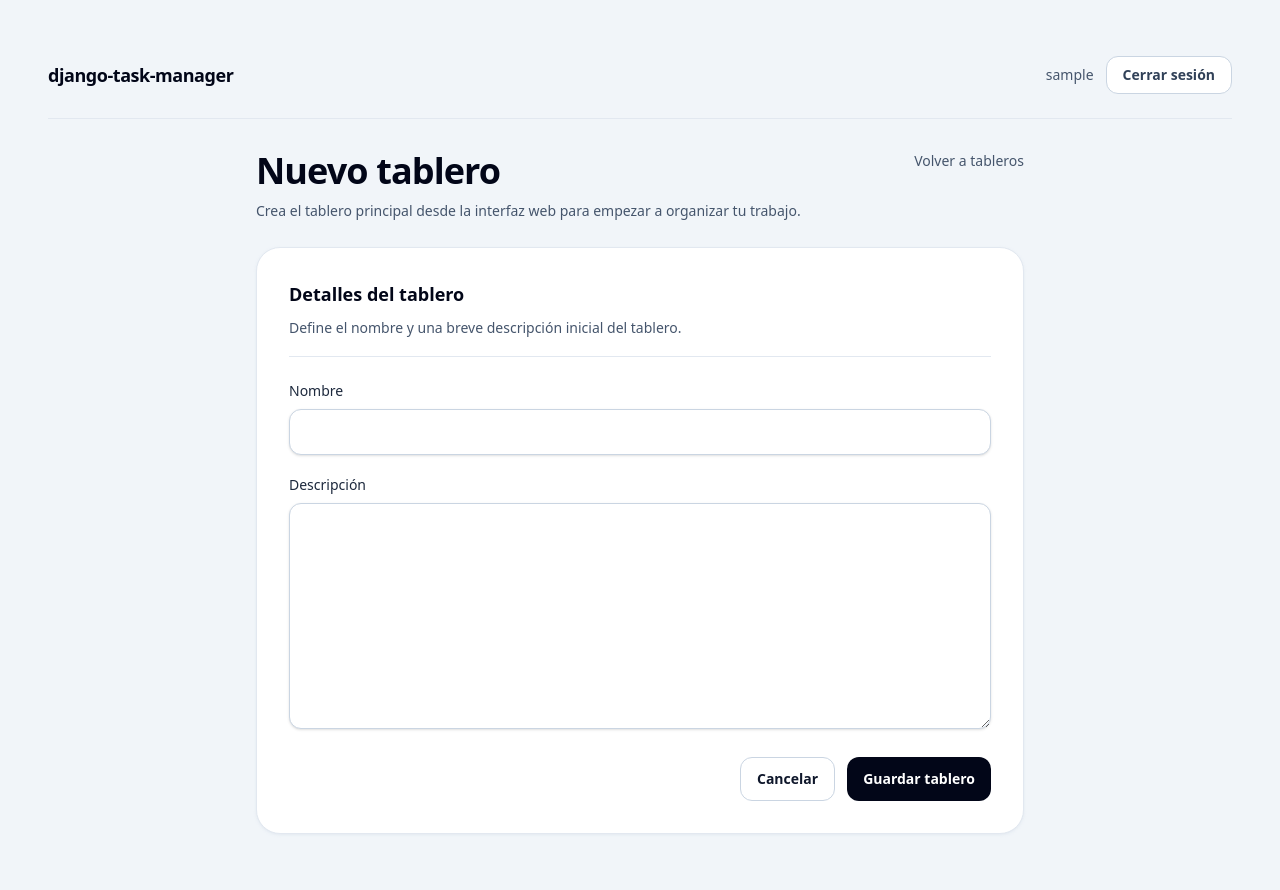
After one commit to fjbravo75/django-task-manager, a Django app: page /boards/create/ in a window 1280 px wide. The commit adds this page. Run offline with Django 5.2, Linux system fonts and the light colour scheme; the visitor is signed in with stand-in values (Sample User, id 1); style sheets or scripts are compiled from the project's sources.

Commit message:
Add visible board creation flow

```diff
--- a/tasks/forms.py
+++ b/tasks/forms.py
@@ -2,7 +2,7 @@ from django import forms
 from django.contrib.auth.forms import UserCreationForm
 from django.contrib.auth.models import User
 
-from tasks.models import Task
+from tasks.models import Board, Task
 
 
 class RegisterForm(UserCreationForm):
@@ -15,6 +15,16 @@ class RegisterForm(UserCreationForm):
         self.fields["username"].label = "Usuario"
         self.fields["password1"].label = "Contraseña"
         self.fields["password2"].label = "Confirmar contraseña"
+
+
+class BoardForm(forms.ModelForm):
+    class Meta:
+        model = Board
+        fields = ["name", "description"]
+        labels = {
+            "name": "Nombre",
+            "description": "Descripción",
+        }
 
 
 class TaskForm(forms.ModelForm):
--- /dev/null
+++ b/tasks/templates/tasks/board_form.html
@@ -0,0 +1,50 @@
+{% extends 'tasks/base.html' %}
+
+{% block title %}{{ page_title }}{% endblock %}
+
+{% block content %}
+    <section class="mx-auto max-w-3xl space-y-6">
+        <header class="flex flex-col gap-4 sm:flex-row sm:items-start sm:justify-between">
+            <div class="min-w-0 space-y-2">
+                <h1 class="text-3xl font-semibold tracking-tight text-slate-950 sm:text-4xl">{{ screen_title }}</h1>
+                <p class="max-w-2xl text-sm leading-6 text-slate-600">{{ screen_subtitle }}</p>
+            </div>
+
+            <a class="text-sm font-medium text-slate-600 transition hover:text-slate-950" href="{% url 'board_list' %}">Volver a tableros</a>
+        </header>
+
+        <section class="rounded-3xl border border-slate-200 bg-white p-6 shadow-sm shadow-slate-200/80 sm:p-8">
+            <div class="mb-6 border-b border-slate-200 pb-4">
+                <h2 class="text-lg font-semibold text-slate-950">{{ panel_title }}</h2>
+                <p class="mt-2 text-sm leading-6 text-slate-600">{{ panel_subtitle }}</p>
+            </div>
+
+            <form method="post" class="grid gap-5" novalidate>
+                {% csrf_token %}
+
+                {% if form.non_field_errors %}
+                    <div class="rounded-2xl border border-rose-200 bg-rose-50 px-4 py-3 text-sm text-rose-700">
+                        {{ form.non_field_errors }}
+                    </div>
+                {% endif %}
+
+                <div class="grid gap-2">
+                    <label for="{{ form.name.id_for_label }}">{{ form.name.label }}</label>
+                    {{ form.name }}
+                    {{ form.name.errors }}
+                </div>
+
+                <div class="grid gap-2">
+                    <label for="{{ form.description.id_for_label }}">{{ form.description.label }}</label>
+                    {{ form.description }}
+                    {{ form.description.errors }}
+                </div>
+
+                <div class="flex flex-wrap items-center justify-end gap-3 pt-2">
+                    <a class="inline-flex min-h-11 items-center justify-center rounded-xl border border-slate-300 bg-white px-4 py-2.5 text-sm font-semibold text-slate-900 transition hover:bg-slate-100" href="{% url 'board_list' %}">Cancelar</a>
+                    <button class="inline-flex min-h-11 items-center justify-center rounded-xl bg-slate-950 px-4 py-2.5 text-sm font-semibold text-white transition hover:bg-slate-800" type="submit">{{ submit_label }}</button>
+                </div>
+            </form>
+        </section>
+    </section>
+{% endblock %}
--- a/tasks/urls.py
+++ b/tasks/urls.py
@@ -1,9 +1,10 @@
 from django.urls import path
 
-from tasks.views import board_detail, board_list, task_create, task_delete, task_detail, task_list, task_update
+from tasks.views import board_create, board_detail, board_list, task_create, task_delete, task_detail, task_list, task_update
 
 urlpatterns = [
     path("", board_list, name="board_list"),
+    path("boards/create/", board_create, name="board_create"),
     path("boards/<int:pk>/", board_detail, name="board_detail"),
     path("boards/<int:board_pk>/tasks/create/", task_create, name="board_task_create"),
     path("tasks/", task_list, name="task_list"),
--- a/tasks/views.py
+++ b/tasks/views.py
@@ -4,7 +4,7 @@ from django.core.paginator import Paginator
 from django.db.models import Prefetch
 from django.shortcuts import get_object_or_404, redirect, render
 
-from tasks.forms import RegisterForm, TaskForm
+from tasks.forms import BoardForm, RegisterForm, TaskForm
 from tasks.models import Board, Task, TaskList
 
 
@@ -38,6 +38,30 @@ def board_list(request):
         .order_by("name", "pk")
     )
     return render(request, "tasks/board_list.html", {"boards": boards})
+
+
+@login_required
+def board_create(request):
+    if request.method == "POST":
+        form = BoardForm(request.POST)
+        if form.is_valid():
+            board = form.save(commit=False)
+            board.owner = request.user
+            board.save()
+            return redirect("board_detail", pk=board.pk)
+    else:
+        form = BoardForm()
+
+    context = {
+        "form": form,
+        "page_title": "Nuevo tablero",
+        "screen_title": "Nuevo tablero",
+        "screen_subtitle": "Crea el tablero principal desde la interfaz web para empezar a organizar tu trabajo.",
+        "panel_title": "Detalles del tablero",
+        "panel_subtitle": "Define el nombre y una breve descripción inicial del tablero.",
+        "submit_label": "Guardar tablero",
+    }
+    return render(request, "tasks/board_form.html", context)
 
 
 @login_required
```
Also changed, not shown: tasks/templates/tasks/board_list.html (+10 -4 lines), tasks/tests.py (+54 -0 lines).
